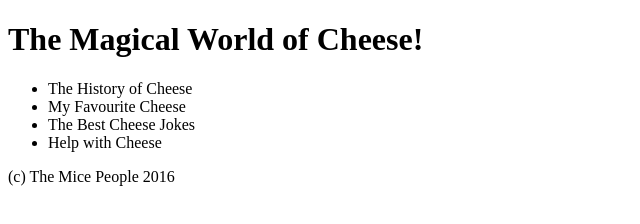
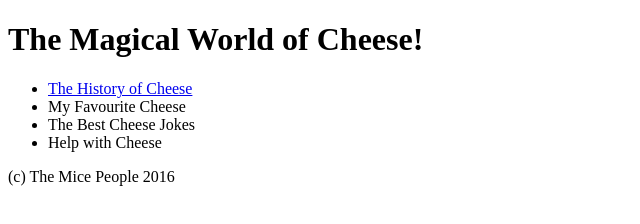
Before and after one commit to omikron15/CMM007, a plain HTML site: page Cheese/index.html in a window 1280 px wide. Shown: the whole page, without its empty margins (0-640 px from the left). Drawn offline with Linux system fonts and the light colour scheme.

Commit message:
Link attempt

```diff
--- a/Cheese/index.html
+++ b/Cheese/index.html
@@ -10,7 +10,7 @@
 
     <ul>
 
-        <li>The History of Cheese </li>
+        <li> <a href = "history.html">The History of Cheese</a> </li>
         <li>My Favourite Cheese </li>
         <li>The Best Cheese Jokes </li>
         <li>Help with Cheese </li>
```
